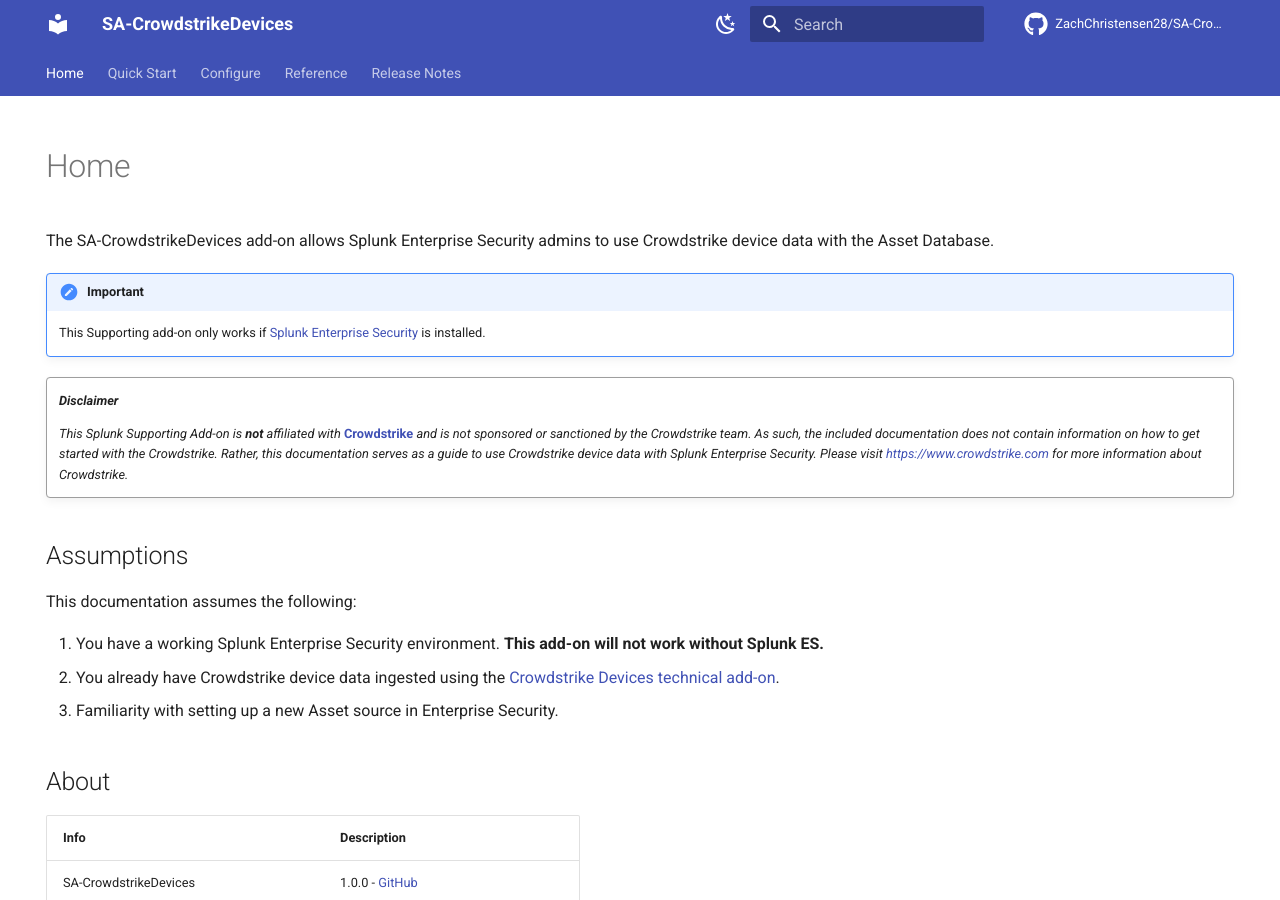
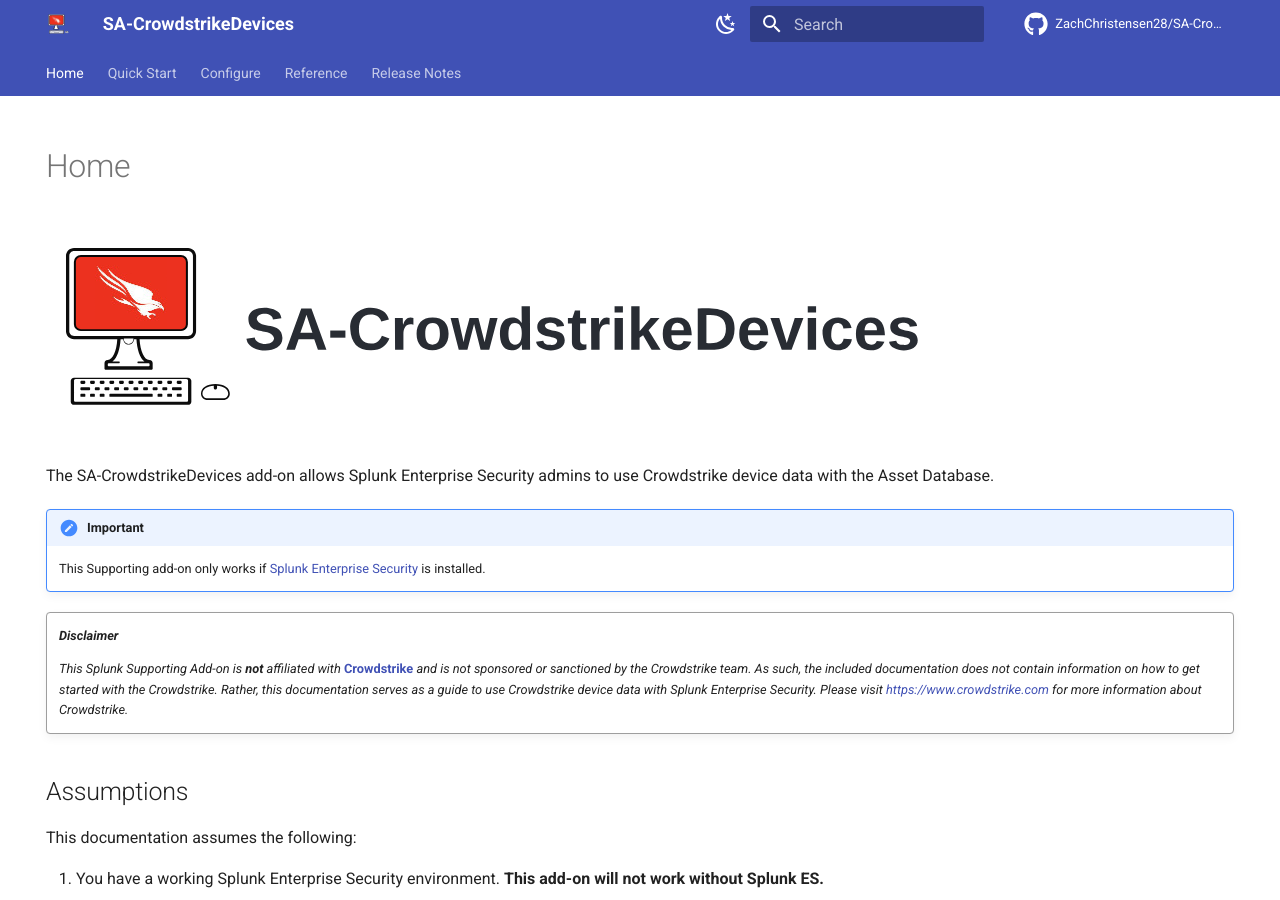
Before and after one commit to splunk/SA-CrowdstrikeDevices, an MkDocs documentation site: the page built from docs/index.md, in a window 1280 px wide and 900 px high. Built offline with MkDocs 1.6.1 and Material for MkDocs 9.7.7, drawn with Linux system fonts in a browser that asks for light colours; comment, search, counter and statistics services are not loaded.

Commit message:
adding logos
Signed-off-by: Zach Christensen <23529374+ZachChristensen28@users.noreply.github.com>

```diff
--- a/mkdocs.yml
+++ b/mkdocs.yml
@@ -30,6 +30,8 @@
   #   favicon:
   icon:
     repo: fontawesome/brands/github
+  logo: assets/sa-crowdstrike-logo-small.svg
+  favicon: assets/sa-crowdstrike-logo-small.svg
   features:
     # - header.autohide
     - navigation.indexes
```
Also changed, not shown: docs/index.md (+3 -0 lines), docs/assets/sa-crowdstrike-logo-dark.svg (added), docs/assets/sa-crowdstrike-logo-small.svg (added), docs/assets/sa-crowdstrike-logo.svg (added).
